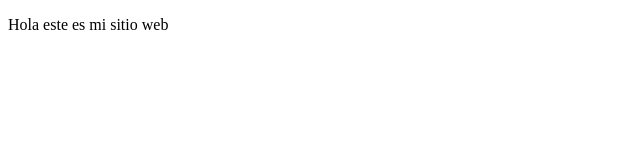
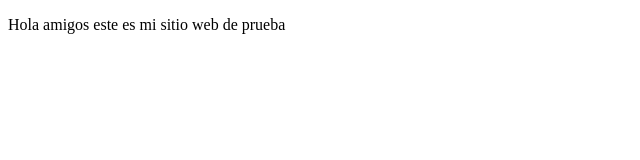
Before and after one commit to JaChavezB/proyectoDemoCursoPrework, a plain HTML site: page index.html in a window 1280 px wide. Shown: the whole page, without its empty margins (0-640 px from the left). Drawn offline with Linux system fonts and the light colour scheme.

Commit message:
cambios en pagina

```diff
--- a/index.html
+++ b/index.html
@@ -7,6 +7,6 @@
     <title>Hola Mundo</title>
 </head>
 <body>
-    <p>Hola este es mi sitio web</p>
+    <p>Hola amigos este es mi sitio web de prueba</p>
 </body>
 </html>
```
